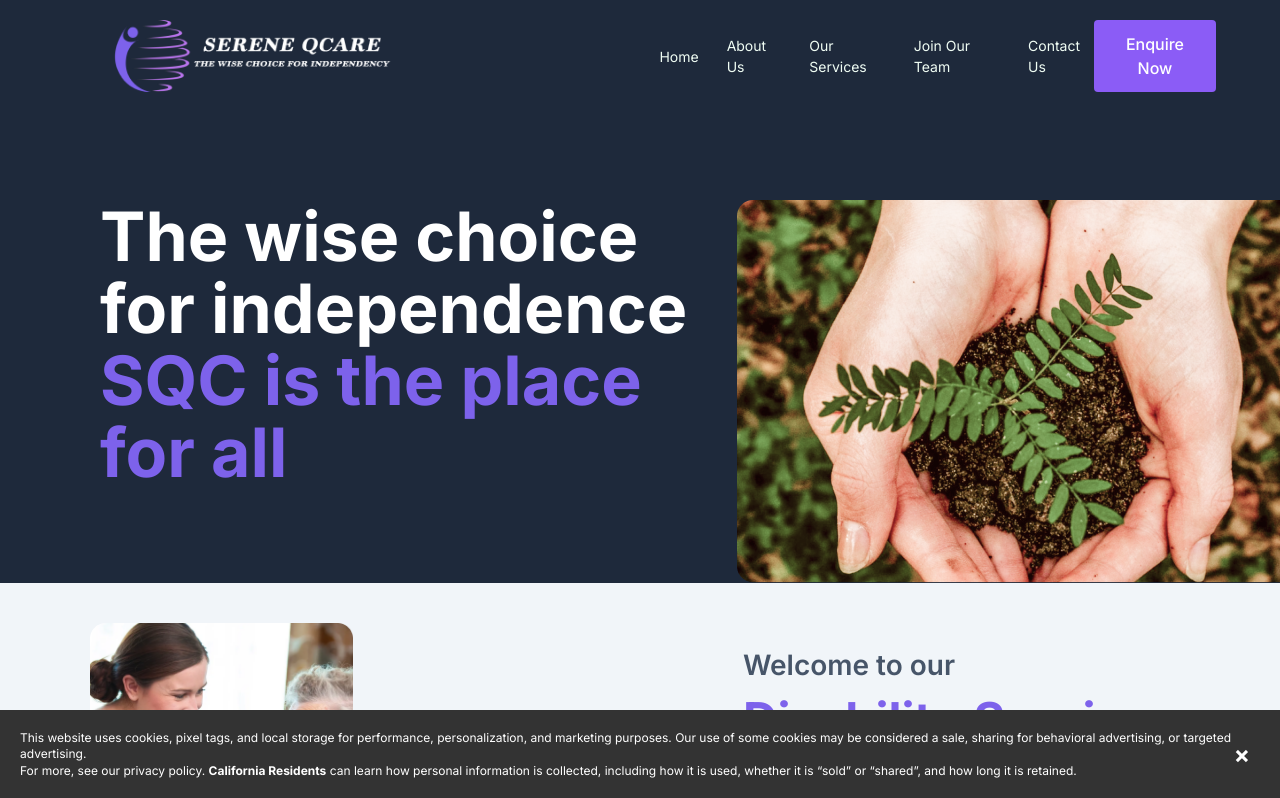
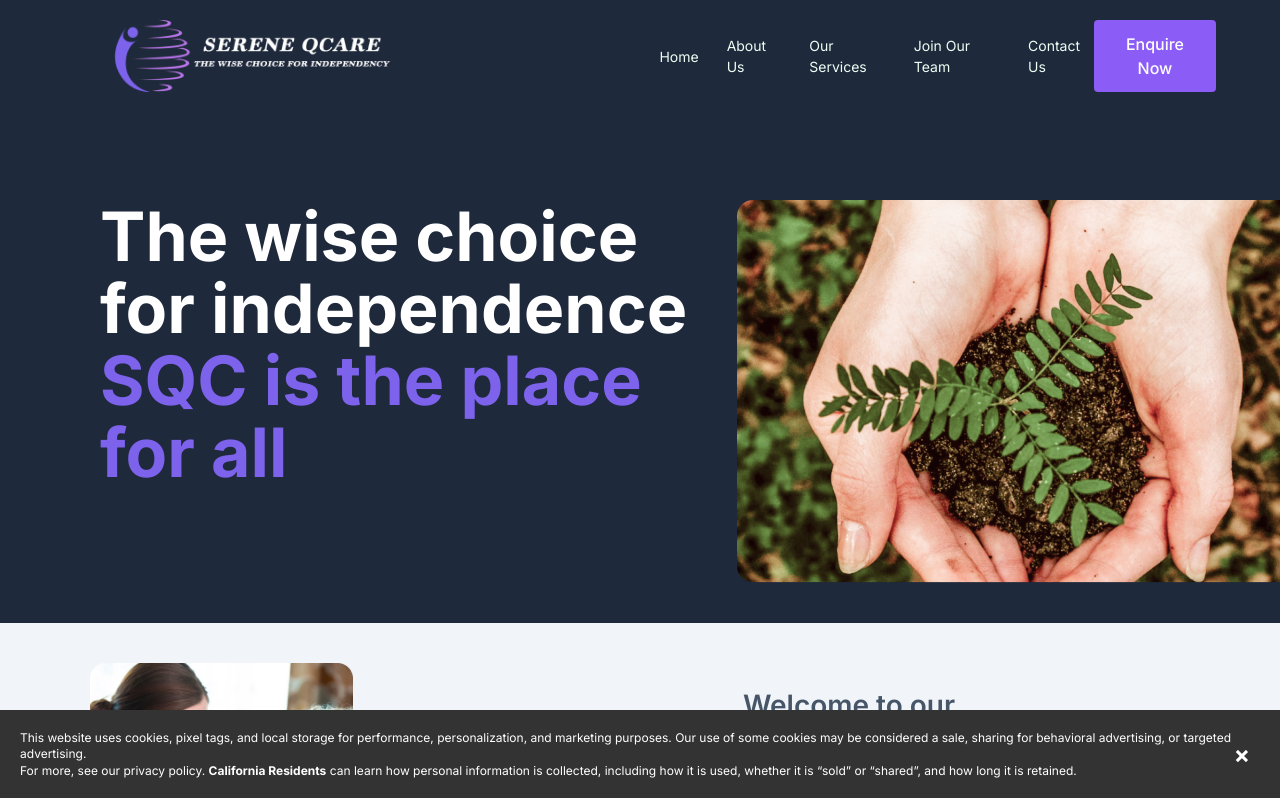
Before and after one commit to WebGhpTech/Serene-Qcare, a React (Vite) app: page /about in a window 1280 px wide. Shown: the top 798 px of the page. Built offline with nearby package versions, Linux system fonts and the light colour scheme.

Commit message:
Update About.jsx

```diff
--- a/src/pages/About.jsx
+++ b/src/pages/About.jsx
@@ -13,7 +13,7 @@ const About = () => {
   return (
     <section className=' bg-secondary h-[100vh]'>
 
-      <div className='pt-[200px] w-full pb-0 text-white ml-[100px] justify-center '>
+      <div className='pt-[200px] w-full pb-10 text-white ml-[100px] justify-center '>
           <div className='flex '>
             <h1 className=''>
             <span className='leading-1 text-white text-7xl font-bold font-[60px]'>The wise choice <br/>for independence</span> <br/>
```
